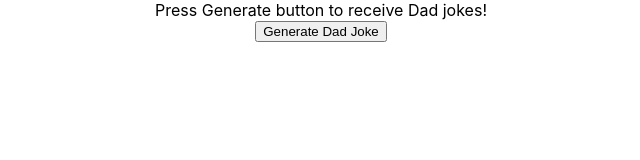
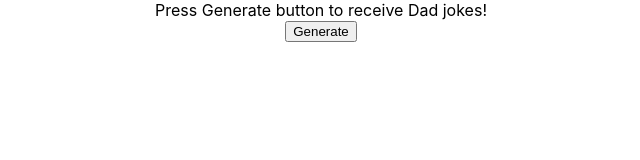
Before and after one commit to jbelleza29/dad-joke-generator-typescript, a React (Create React App) app: page / in a window 1280 px wide. Shown: the top 160 px of the page, without its empty margins (319-959 px from the left). Built offline with nearby package versions, Linux system fonts and the light colour scheme; no server answers.

Commit message:
add joke fetching

```diff
--- a/src/scenes/App/App.tsx
+++ b/src/scenes/App/App.tsx
@@ -1,35 +1,55 @@
-import React, { useState } from 'react';
+import React, { useState, useEffect } from 'react';
 
 import Button from 'components/button/Button';
 import './App.css';
 
-interface Joke {
-  id: string;
-  joke: string;
-  status: number;
-}
+function App() {
+  const [joke, setJoke] = useState("");
+  const [loading, setLoading] = useState(false);
 
-function App() {
-  const [joke, setJoke] = useState<Joke>();
+  useEffect(() => {
+    async function fetchAndTrain() {
+      try {
+        setLoading(true);
+        const numOfFetches = 5;
+        var consolidatedData: any[] = [];
+        for(let i = 0; i < numOfFetches; i++){
+          const data = await fetchData(i);
+          consolidatedData.push(...data.results);
+        }
+        // add train here
+      } catch (err) {
+        throw(err);
+      } finally {
+        setLoading(false);
+      }
+    }
+    fetchAndTrain();
+  }, [])
 
-  const generateDadJoke = (): void => {
-    fetch('https://icanhazdadjoke.com/', {
+  const generate = (): void => {
+    setJoke('sample joke');
+  }
+
+  const fetchData = async (page: number): Promise<any> => {
+    try {
+      let res = await fetch(`https://icanhazdadjoke.com/search?limit=30&page=${page}`, {
         method: 'get',
         headers: {
           'Accept': 'application/json'
         },
-      })
-      .then(res => res.json())
-      .then(data => { console.log(data); setJoke(data) })
-      .catch(err => {
-        console.log(err);
-      })
+      });
+      let data = res.json();
+      return data;
+    } catch (err) {
+      throw(err);
+    }
   }
 
   return (
     <div className="App">
-      {joke ? <span>{joke.joke}</span> : 'Press Generate button to receive Dad jokes!'}
-      <Button text='Generate Dad Joke' onClick={generateDadJoke} />
+      {joke ? <span>{joke}</span> : 'Press Generate button to receive Dad jokes!'}
+      <Button text='Generate' disabled={loading} onClick={generate} />
     </div>
   );
 }
```
